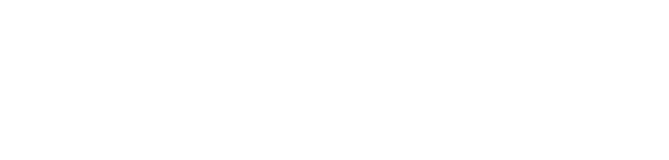
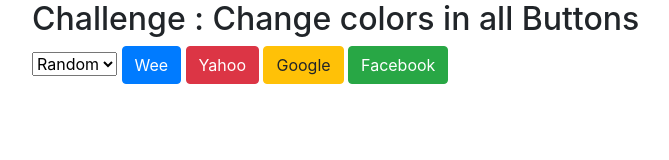
Before and after one commit to PadmaGnanapriya/button-color-change-webpage, a plain HTML site: page index.html in a window 1280 px wide. Shown: the whole page, without its empty margins (53-722 px from the left). Drawn offline with nearby package versions, Linux system fonts and the light colour scheme.

Commit message:
Create style.css file

```diff
--- a/index.html
+++ b/index.html
@@ -3,9 +3,27 @@
 <head>
     <meta charset="UTF-8">
     <meta name="viewport" content="width=device-width, initial-scale=1.0">
+    <link rel="stylesheet" href="style.css">
+    <link rel="stylesheet" href="https://maxcdn.bootstrapcdn.com/bootstrap/4.0.0/css/bootstrap.min.css" integrity="sha384-Gn5384xqQ1aoWXA+058RXPxPg6fy4IWvTNh0E263XmFcJlSAwiGgFAW/dAiS6JXm" crossorigin="anonymous">
     <title>Document</title>
 </head>
 <body>
-
+    <div class="container">
+        <h2 id="change-my-color">Challenge : Change colors in all Buttons</h2>
+        <div class="flex-box-pick-color">
+            <form action="">
+                <select name="backdrop" id="background" onchange="buttonColorChange(this)">
+                    <option value="random">Random</option>
+                    <option value="red">Red</option>
+                    <option value="green">Green</option>
+                    <option value="reset">Reset</option>
+                </select>
+                <button class="btn btn-primary">Wee</button>
+                <button class="btn btn-danger">Yahoo</button>
+                <button class="btn btn-warning">Google</button>
+                <button class="btn btn-success">Facebook</button>
+            </form>
+        </div>
+    </div>
 </body>
 </html>
```
Also changed, not shown: style.css (added).
